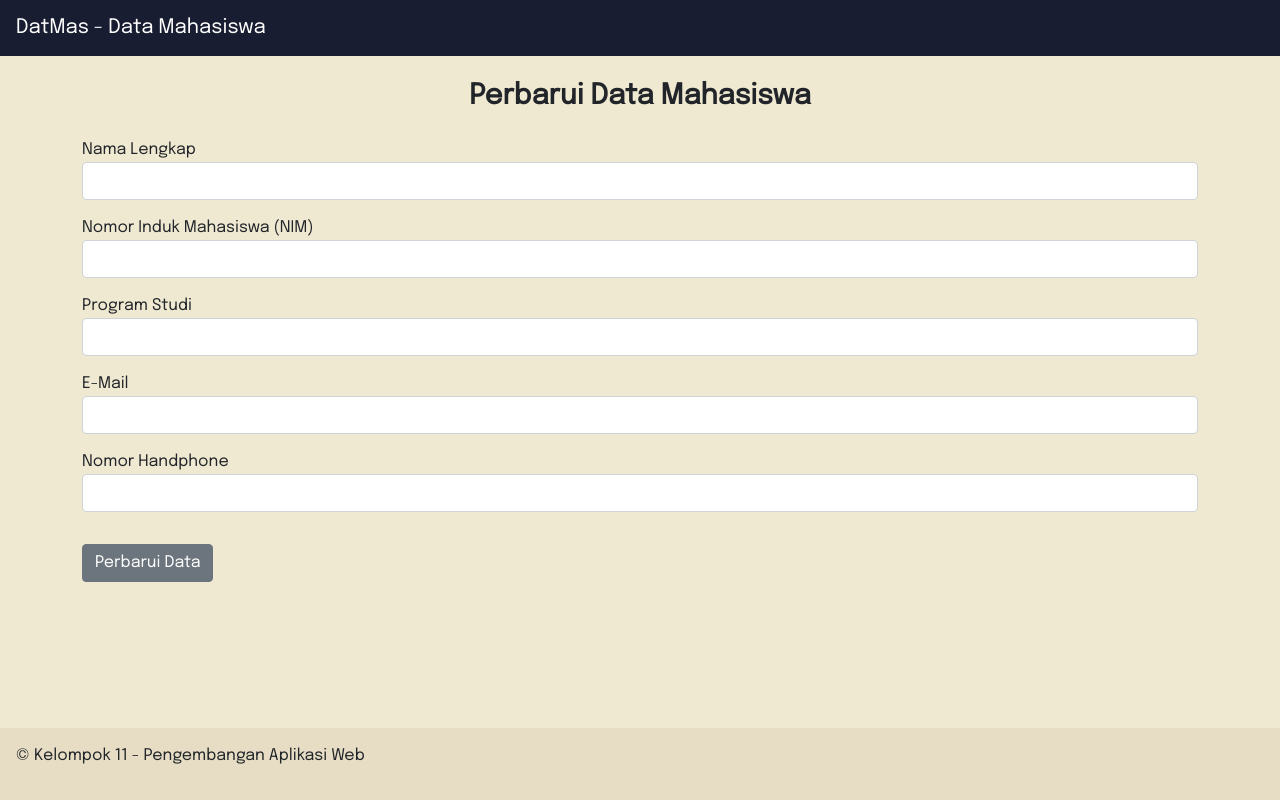
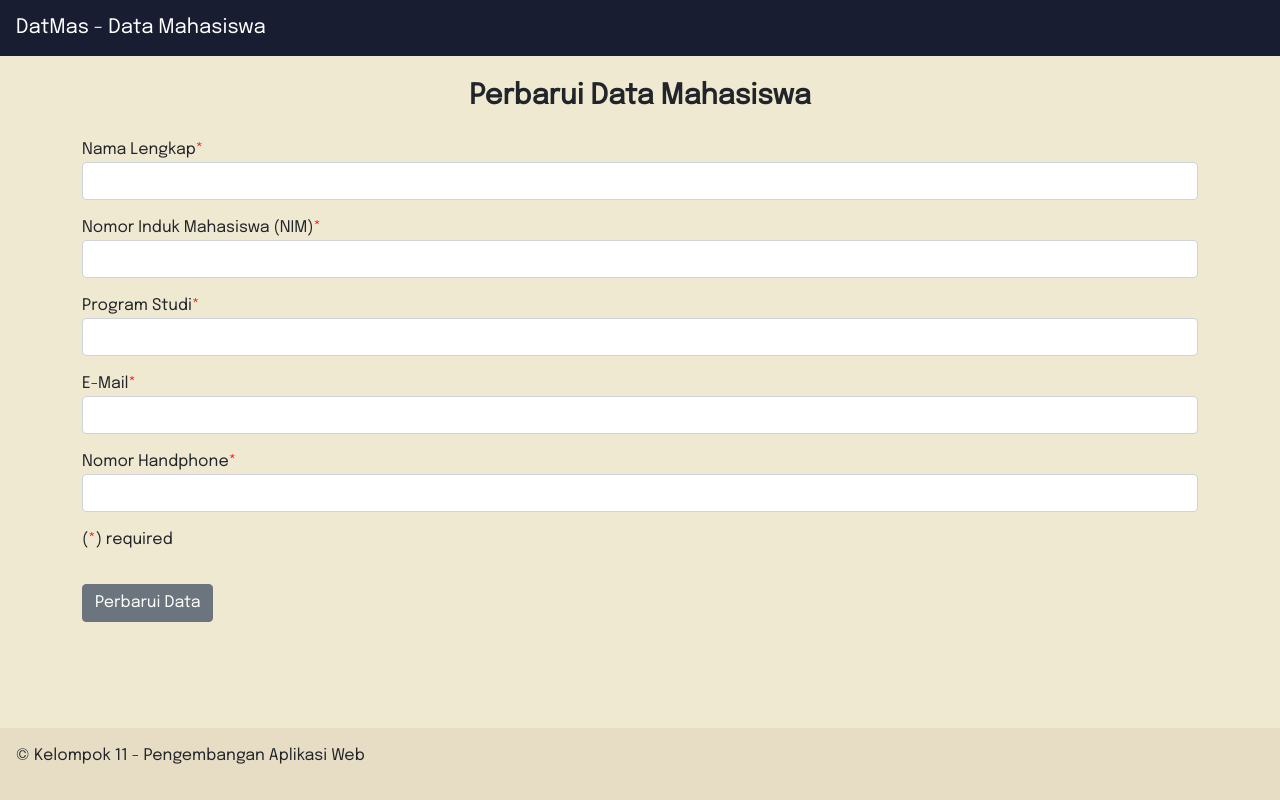
Before and after one commit to mufidussani/paw-kelompok-1, a React (Create React App) app in the folder client/: page /update/1 in a window 1280 px wide. Built offline with nearby package versions, Linux system fonts and the light colour scheme; no server answers.

Commit message:
Add styling in client

```diff
--- a/client/src/components/AddMahasiswa.jsx
+++ b/client/src/components/AddMahasiswa.jsx
@@ -74,7 +74,7 @@ class AddMahasiswa extends Component {
                     <h3 style={{ textAlign: 'center', fontWeight: 'bold' }}>Tambah Data Mahasiswa</h3>
                     <form onSubmit={this.onSubmit}>
                         <div className="form-group">
-                            <label style={{ marginTop: '1rem' }}>Nama Lengkap</label>
+                            <label style={{ marginTop: '1rem' }}>Nama Lengkap<span style={{ color: '#FF0000' }}>*</span></label>
                             <input
                                 type="text" required
                                 className="form-control"
@@ -83,7 +83,7 @@ class AddMahasiswa extends Component {
                             />
                         </div>
                         <div className="form-group" style={{ marginTop: '1rem' }}>
-                            <label>Nomor Induk Mahasiswa (NIM)</label>
+                            <label>Nomor Induk Mahasiswa (NIM)<span style={{ color: '#FF0000' }}>*</span></label>
                             <input
                                 type="text" required
                                 className="form-control"
@@ -92,7 +92,7 @@ class AddMahasiswa extends Component {
                             />
                         </div>
                         <div className="form-group" style={{ marginTop: '1rem' }}>
-                            <label>Program Studi</label>
+                            <label>Program Studi<span style={{ color: '#FF0000' }}>*</span></label>
                             <input
                                 type="text" required
                                 className="form-control"
@@ -101,7 +101,7 @@ class AddMahasiswa extends Component {
                             />
                         </div>
                         <div className="form-group" style={{ marginTop: '1rem' }}>
-                            <label>E-Mail</label>
+                            <label>E-Mail<span style={{ color: '#FF0000' }}>*</span></label>
                             <input
                                 type="text" required
                                 className="form-control"
@@ -111,7 +111,7 @@ class AddMahasiswa extends Component {
                             <span className="text-danger">{this.state.error}</span>
                         </div>
                         <div className="form-group" style={{ marginTop: '1rem' }}>
-                            <label>Nomor Handphone</label>
+                            <label>Nomor Handphone<span style={{ color: '#FF0000' }}>*</span></label>
                             <input
                                 type="number" required
                                 pattern="[0-9]*"
@@ -121,7 +121,8 @@ class AddMahasiswa extends Component {
                                 onChange={this.onChangeNohp}
                             />
                         </div>
-                        <div className="form-group" style={{ marginTop: '2rem' }}>
+                        <div style={{ marginTop: '1rem' }}><p>(<span style={{ color: '#FF0000' }}>*</span>) required</p></div>
+                        <div className="form-group" style={{ marginTop: '1rem' }}>
                             <input type="submit" value="Tambah Data" className="btn btn-primary" />
                         </div>
                     </form>
--- a/client/src/components/EditMahasiswa.jsx
+++ b/client/src/components/EditMahasiswa.jsx
@@ -94,7 +94,7 @@ class EditMahasiswa extends Component {
                     <h3 style={{ textAlign: 'center', fontWeight: 'bold' }}>Perbarui Data Mahasiswa</h3>
                     <form onSubmit={this.onSubmit}>
                         <div className="form-group">
-                            <label style={{ marginTop: '1rem' }}>Nama Lengkap</label>
+                            <label style={{ marginTop: '1rem' }}>Nama Lengkap<span style={{ color: '#FF0000' }}>*</span></label>
                             <input
                                 type="text" required
                                 className="form-control"
@@ -103,7 +103,7 @@ class EditMahasiswa extends Component {
                             />
                         </div>
                         <div className="form-group">
-                            <label style={{ marginTop: '1rem' }}>Nomor Induk Mahasiswa (NIM)</label>
+                            <label style={{ marginTop: '1rem' }}>Nomor Induk Mahasiswa (NIM)<span style={{ color: '#FF0000' }}>*</span></label>
                             <input
                                 type="text" required
                                 className="form-control"
@@ -112,7 +112,7 @@ class EditMahasiswa extends Component {
                             />
                         </div>
                         <div className="form-group">
-                            <label style={{ marginTop: '1rem' }}>Program Studi</label>
+                            <label style={{ marginTop: '1rem' }}>Program Studi<span style={{ color: '#FF0000' }}>*</span></label>
                             <input
                                 type="text" required
                                 className="form-control"
@@ -121,7 +121,7 @@ class EditMahasiswa extends Component {
                             />
                         </div>
                         <div className="form-group">
-                            <label style={{ marginTop: '1rem' }}>E-Mail</label>
+                            <label style={{ marginTop: '1rem' }}>E-Mail<span style={{ color: '#FF0000' }}>*</span></label>
                             <input
                                 type="text" required
                                 className="form-control"
@@ -131,7 +131,7 @@ class EditMahasiswa extends Component {
                             <span className="text-danger">{this.state.error}</span>
                         </div>
                         <div className="form-group">
-                            <label style={{ marginTop: '1rem' }}>Nomor Handphone</label>
+                            <label style={{ marginTop: '1rem' }}>Nomor Handphone<span style={{ color: '#FF0000' }}>*</span></label>
                             <input
                                 type="number" required
                                 pattern="[0-9]*"
@@ -140,6 +140,9 @@ class EditMahasiswa extends Component {
                                 value={this.state.nohp}
                                 onChange={this.onChangeNohp}
                             />
+                        </div>
+                        <div style={{ marginTop: '1rem' }}>
+                            <p>(<span style={{ color: '#FF0000' }}>*</span>) required</p>
                         </div>
                         <div className="form-group" style={{ marginTop: '2rem' }}>
                             <input type="submit" value="Perbarui Data" className="btn btn-secondary" />
```
